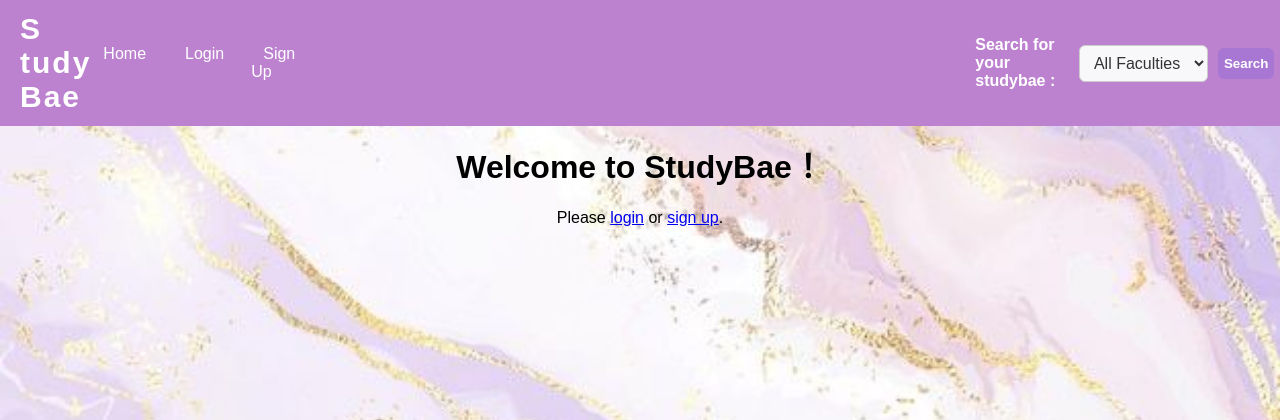
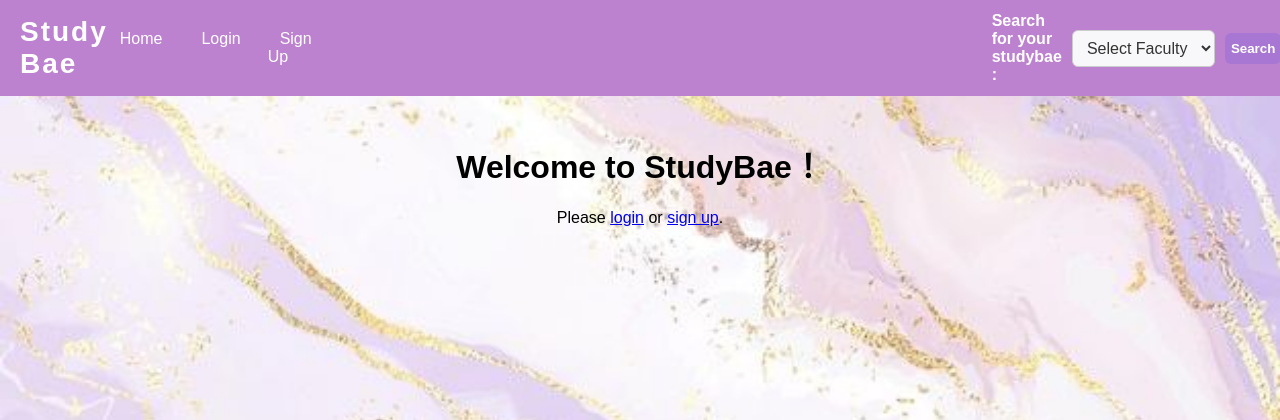
Before and after one commit to Kirtanaa222/Group-11, a Flask app: page / in a window 1280 px wide. Shown: the top 420 px of the page. Run offline with Flask 3, Linux system fonts and the light colour scheme.

Commit message:
search finally works YAAA

```diff
--- a/Static/Style.css
+++ b/Static/Style.css
@@ -63,7 +63,7 @@ body {
 }
 
 .navbar .logo {
-    font-size: 30px;
+    font-size: 28px;
     font-weight: bold;
 }
 
--- a/Templates/home.html
+++ b/Templates/home.html
@@ -9,7 +9,7 @@
     <!-- navbar -->
     <nav class="navbar">
     <div class="logo">
-        <span>S</span><span>tudy</span><span>B</span><span>ae</span>
+        <span>Study</span><span>B</span><span>a</span><span>e</span>
     </div>
     <ul class="nav-links">
         <li><a href="{{ url_for('home') }}">Home</a></li>
@@ -25,18 +25,18 @@
     <span class="search-label">Search for your studybae :</span>
     <form class="faculty-search" method="get" action="{{ url_for('search_users') }}">
         <select name="faculty">
-            <option value="">All Faculties</option>
-            <option value="Faculty of Computer Science and Information Technology (FCI)">FCI</option>
-            <option value="Faculty of Engineering (FOE)">FOE</option>
-            <option value="Faculty of Artificial Intelligence And Engineering (FAIE)">FAIE</option>
-            <option value="Faculty of Applied Communication (FAC)">FAC</option>
-            <option value="Faculty of Creative Multimedia (FCM)">FCM</option>
-            <option value="Faculty of Management (FOM)">FOM</option>
-            <option value="Faculty of Law (FOL)">FOL</option>
-            <option value="Faculty of Engineering And Technology (FET)">FET</option>
-            <option value="Faculty of Information Science and Technology (FIST)">FIST</option>
-            <option value="Faculty of Business (FOB)">FOB</option>
-        </select>
+            <option value="">Select Faculty</option>
+                <option value="Faculty Of Applied Communication (FAC)">FAC</option>
+                <option value="Faculty Of Artificial Intelligence And Engineering (FAIE)">FAIE</option>
+                <option value="Faculty Of Business (FOB)">FOB</option>
+                <option value="Faculty Of Cinematic Arts (FCA)">FCA</option>
+                <option value="Faculty Of Computing And Informatics (FCI)">FCI</option>
+                <option value="Faculty Of Creative Multimedia (FCM)">FCM</option>
+                <option value="Faculty Of Engineering And Technology (FET)">FET</option>
+                <option value="Faculty Of Information Science And Technology (FIST)">FIST</option>
+                <option value="Faculty Of Law (FOL)">FOL</option>
+                <option value="Faculty Of Management (FOM)">FOM</option>
+            </select>
         <button type="submit">Search</button>
     </form>
 </nav>
```
